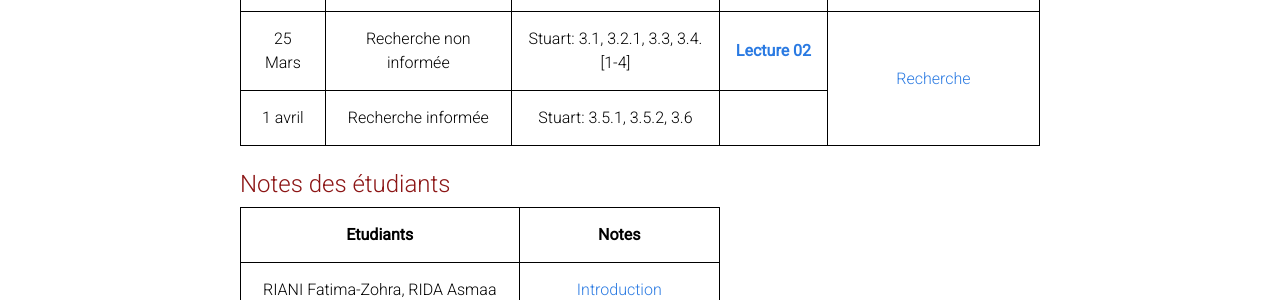
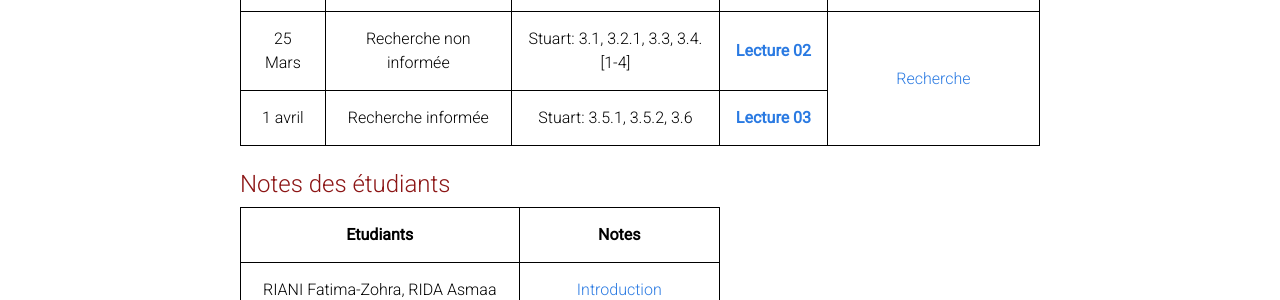
Before and after one commit to intelligenceartificielensaf/intelligenceartificielensaf.github.io, a Jekyll site: the page built from index.html, in a window 1280 px wide. Shown: the part 1018-1318 px from the top of the page. Built offline with Jekyll 4.4.1, drawn with Linux system fonts in a browser that asks for light colours.

Commit message:
Lecture 3 on uninformed search

```diff
--- a/index.html
+++ b/index.html
@@ -118,7 +118,9 @@ artificielle. les thématiques traitées sont: -agents intelligents, - Recherche
     <td>1 avril</td>
     <td>Recherche informée</td>
     <td>Stuart: 3.5.1, 3.5.2, 3.6</td>
-    <th>   </th>
+    <th>   <a
+           href="https://github.com/intelligenceartificielensaf/intelligenceartificielensaf.github.io/blob/master/lectures/01_04_search02.pdf">Lecture
+           03</a> </th></th>
     </td>
   </tr>
 </table>
```
Also changed, not shown: travaux_pratiques/recherche.md (+1 -1 lines), 1 other file.
